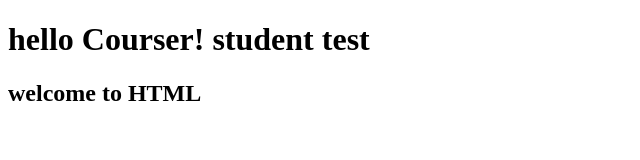
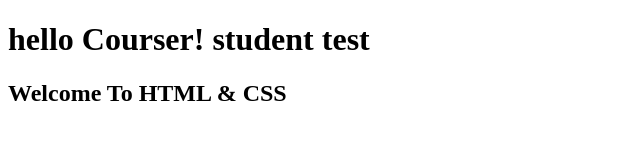
Before and after one commit to almusalmi/coursera-test, a plain HTML site: page index.html in a window 1280 px wide. Shown: the whole page, without its empty margins (0-640 px from the left). Drawn offline with Linux system fonts and the light colour scheme.

Commit message:
added my files to out content.

```diff
--- a/index.html
+++ b/index.html
@@ -6,6 +6,6 @@
   </head>
   <body>
    <h1> hello Courser! student test</h1>
-      <h2> welcome to HTML </h2>
+      <h2> Welcome To HTML & CSS </h2>
   </body>
 </html>
```
